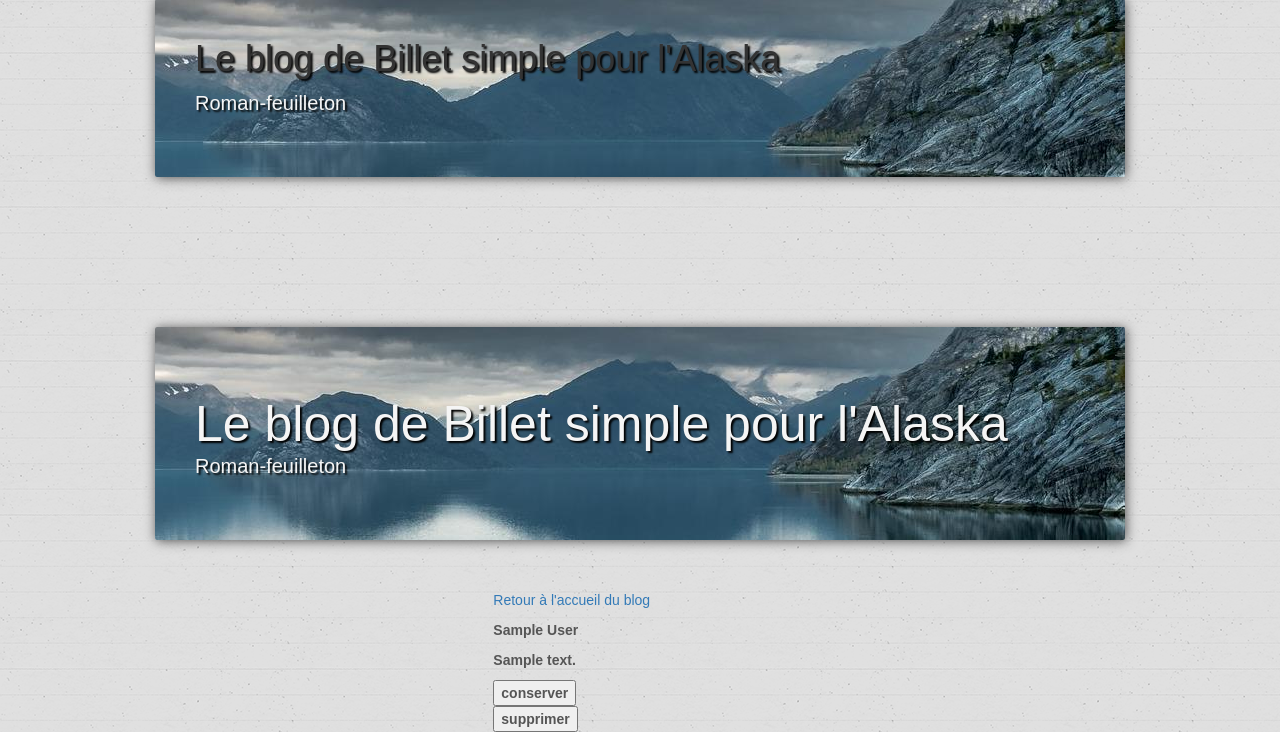
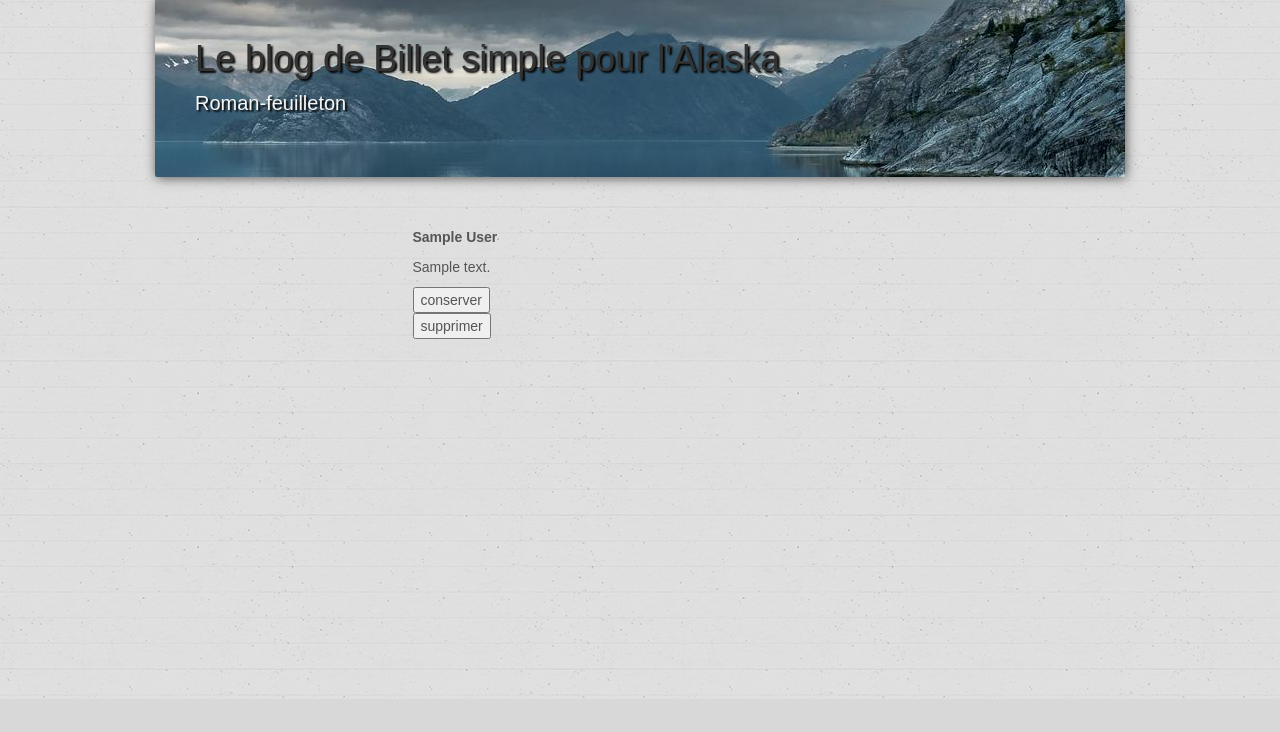
Before and after one commit to eliselayes/writer-blog, a PHP site: template view/backend/reportsView.php in a window 1280 px wide. Shown: the part 101-833 px from the top of the page. After the commit the page ends 799 px from the top, so only its background shows below. Run offline with PHP 8.4, Linux system fonts and the light colour scheme; the template is opened without the code that fills it: most values are stand-ins (such as "Sample title", 1, 10 or a date in 2020); some web fonts are replaced.

Commit message:
formatted

```diff
--- a/view/backend/reportsView.php
+++ b/view/backend/reportsView.php
@@ -3,31 +3,31 @@
 <?php ob_start(); ?>
 <div class="container">
     <div class="row">
-
-        <div class="col-sm-12 blog-header">
-            <h1 class="blog-title">Le blog de Billet simple pour l'Alaska</h1>
-            <p class="lead blog-description">Roman-feuilleton</p>
-        </div>
-    </div>
-    <div class="row">
-        <div class="col-sm-5 col-sm-offset-4">
-            <p><a href="index.php">Retour à l'accueil du blog</a></p>
+        <div class="col-sm-6 col-sm-offset-3">
 
             <?php
                 while ($comment = $repoComments->fetch()) {
             ?>
-                <p><strong><?= htmlspecialchars($comment['author']) ?></p>
-                <p><strong><?= htmlspecialchars($comment['comment']) ?></p>
+                <div class="commentsRep">
+                <p><strong><?= htmlspecialchars($comment['author']) ?></strong></p>
+                <p><?= htmlspecialchars($comment['comment']) ?></p>
+                <div class="comments">
                     <form action="index.php?action=keepComment&amp;id=<?= $comment['id'] ?>" method="post">
                         <div> <input type="submit" value="conserver"/></div>
                     </form>
                     <form action="index.php?action=deleteComment&amp;id=<?= $comment['id'] ?>" method="post">
-                    <div> <input type="submit" value="supprimer"/></div>
+                        <div class="supp">
+                            <input type="submit" value="supprimer"/>
+                        </div>
                     </form>
+                </div>
+                </div>
 
             <?php
                 }
             ?>
+        </div>
+        <div class="col-sm-3">
         </div>
     </div>
 </div>
```
Lines whose indentation alone changed are shown as unchanged.
